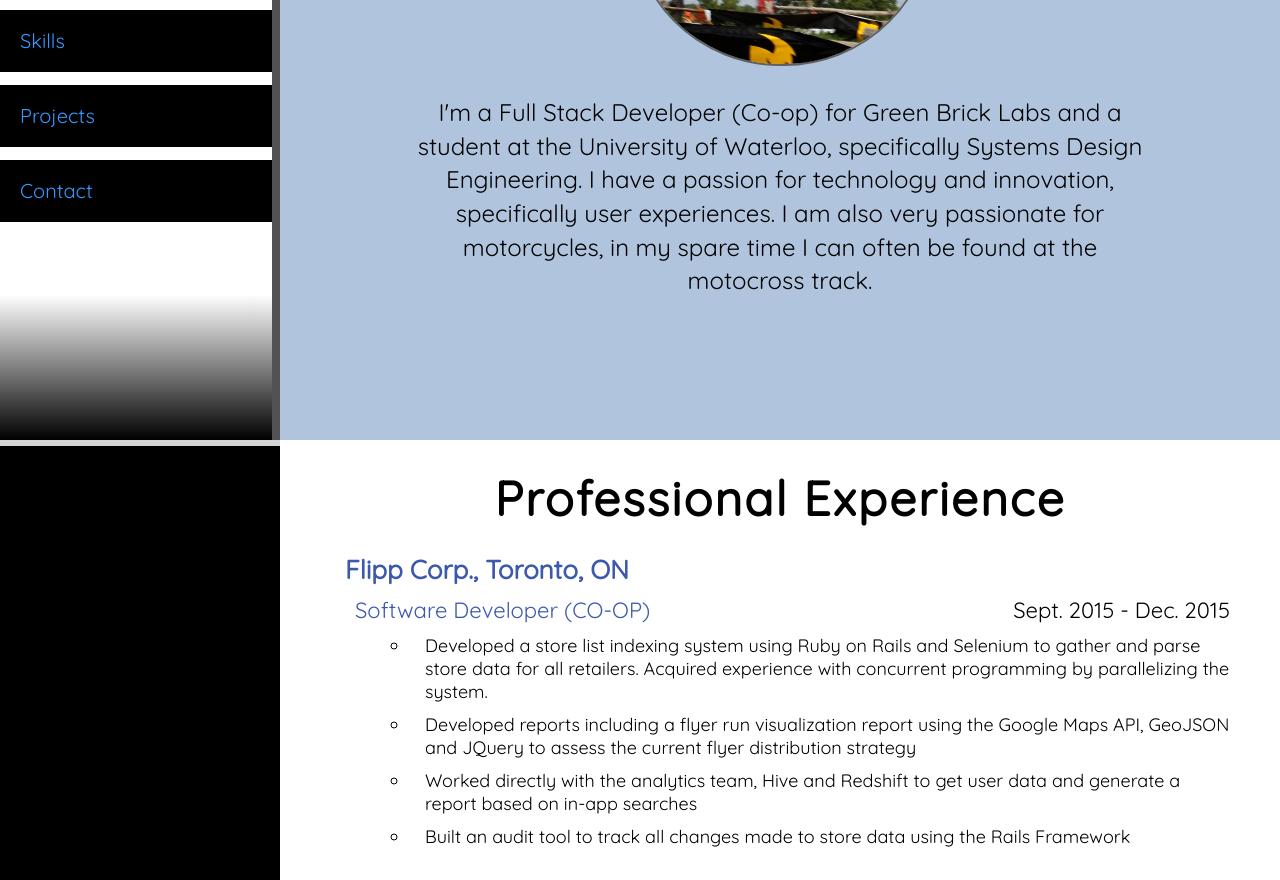
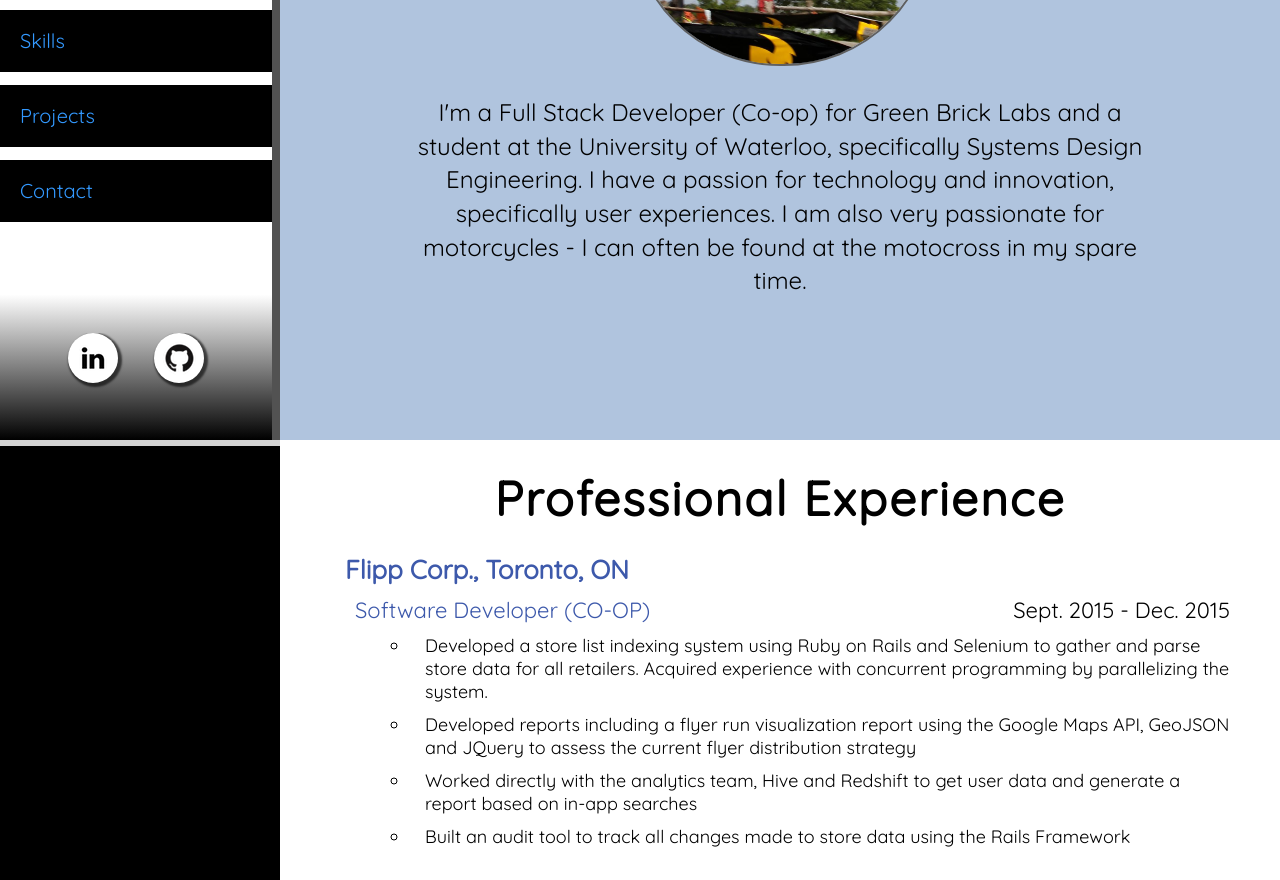
Before and after one commit to shivert/shivert.github.io, a plain HTML site: page index.html in a window 1280 px wide. Shown: the part 1160-2040 px from the top of the page. Drawn offline with nearby package versions, Linux system fonts and the light colour scheme; files whose address does not match are found by name.

Commit message:
Website: Added linkin + github links

```diff
--- a/index.html
+++ b/index.html
@@ -39,6 +39,20 @@
           		</ul>
         	</div>
   		</div>
+  		<div class="connect">
+	  		<ul class="social-buttons">
+	  			<li>
+	  				<a href="https://www.linkedin.com/in/shivert" target="_blank" class="social-btn">
+	  					<img src='images/link.png' class="social-img">
+  					</a>
+				</li>
+	  			<li>
+	  				<a href="https://github.com/shivert" target="_blank" class="social-btn">
+	  					<img src='images/github-logo.png' class="social-img">
+  					</a>
+				</li>
+			</ul>
+		</div>
   	</div>
 
   	<div class="menu-close-container">
@@ -60,7 +74,7 @@
 					</div>
 					<div class="welcome-spiel">
 						<p id="about-text">
-							I'm a Full Stack Developer (Co-op) for Green Brick Labs and a student at the University of Waterloo, specifically Systems Design Engineering. I have a passion for technology and innovation, specifically user experiences. I am also very passionate for motorcycles, in my spare time I can often be found at the motocross track.
+							I'm a Full Stack Developer (Co-op) for Green Brick Labs and a student at the University of Waterloo, specifically Systems Design Engineering. I have a passion for technology and innovation, specifically user experiences. I am also very passionate for motorcycles - I can often be found at the motocross in my spare time.
 						</p>
 					</div>
 				</div>
--- a/main.css
+++ b/main.css
@@ -115,6 +115,7 @@
 	width: calc(100% + 1px);
 	height: 200px;
 	display: table;
+	text-align: center;
 }
 
  .container-bottom {
@@ -702,3 +703,51 @@
 .contact-info-text h5 {
 	margin-top: 0px;
 }
+
+.social-buttons {
+	text-align: justify;
+	width: 50%;
+	margin: auto;
+}
+
+.social-buttons:after {
+	content: '';
+	display: inline-block;
+	width: calc(100% - 5px);
+}
+
+.social-buttons:before {
+	content: '';
+	display: block;
+}
+
+.social-buttons li {
+	display: inline-block;
+	position: relative;
+	text-align: center;
+}
+
+
+.social-button {
+	background: white;
+}
+
+
+.social-img {
+	border-radius: 50%;
+	background-color: white;
+	box-shadow: 2px 2px 2px 2px rgba(0,0,0,0.6);
+}
+
+.social-img:hover {
+	border-radius: 50%;
+	background-color: #3399FF;
+}
+
+.connect {
+	width: calc(100% - 8px);
+	position: absolute;
+	bottom: 35px;
+	text-align: center;
+	overflow: hidden;
+}
--- a/main.js
+++ b/main.js
@@ -127,6 +127,7 @@
             }
         break;
 
+
         default: return; // exit this handler for other keys
     }
     e.preventDefault(); // prevent the default action (scroll / move caret)
```
Also changed, not shown: images/GitHub_Logo.png (deleted), images/bluearrow.png (deleted), images/bluearrow2.png (deleted), images/fb.png (deleted), images/github-logo.png (added), images/link.png (added), images/linkedin.png (deleted), 1 other file.
